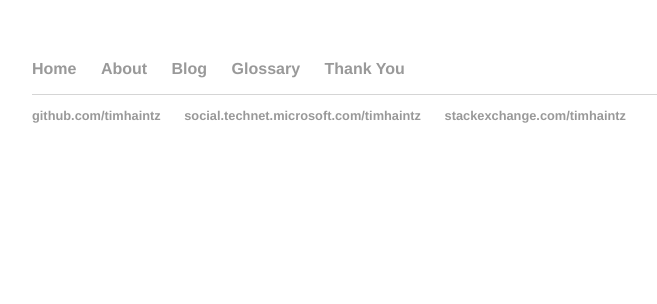
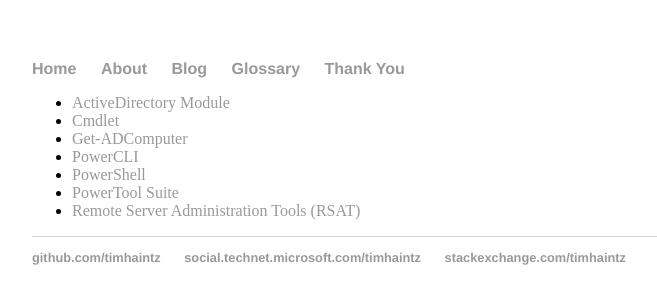
Before and after one commit to timhaintz/timhaintz.github.io, a Jekyll site: the page built from glossary/index.md, in a window 1280 px wide. Shown: the top 304 px of the page, without its empty margins (160-817 px from the left). Built offline with Jekyll 4.4.1, drawn with Linux system fonts in a browser that asks for light colours.

Commit message:
Update index.md

```diff
--- a/glossary/index.md
+++ b/glossary/index.md
@@ -1,4 +1,11 @@
 ---
 layout: default
-title: Glossary
+title: Glossary of Terms
 ---
+* [ActiveDirectory Module](https://docs.microsoft.com/en-us/powershell/module/addsadministration/?view=win10-ps)
+* [Cmdlet](https://msdn.microsoft.com/en-us/library/ms714395(v=vs.85).aspx)
+* [Get-ADComputer](https://docs.microsoft.com/en-us/powershell/module/addsadministration/get-adcomputer?view=win10-ps)
+* [PowerCLI](https://www.vmware.com/support/developer/PowerCLI/)
+* [PowerShell](https://docs.microsoft.com/en-us/powershell/scripting/powershell-scripting?view=powershell-6)
+* [PowerTool Suite](https://communities.cisco.com/docs/DOC-37154)
+* [Remote Server Administration Tools (RSAT)](https://support.microsoft.com/en-au/help/2693643/remote-server-administration-tools-rsat-for-windows-operating-systems)
```
